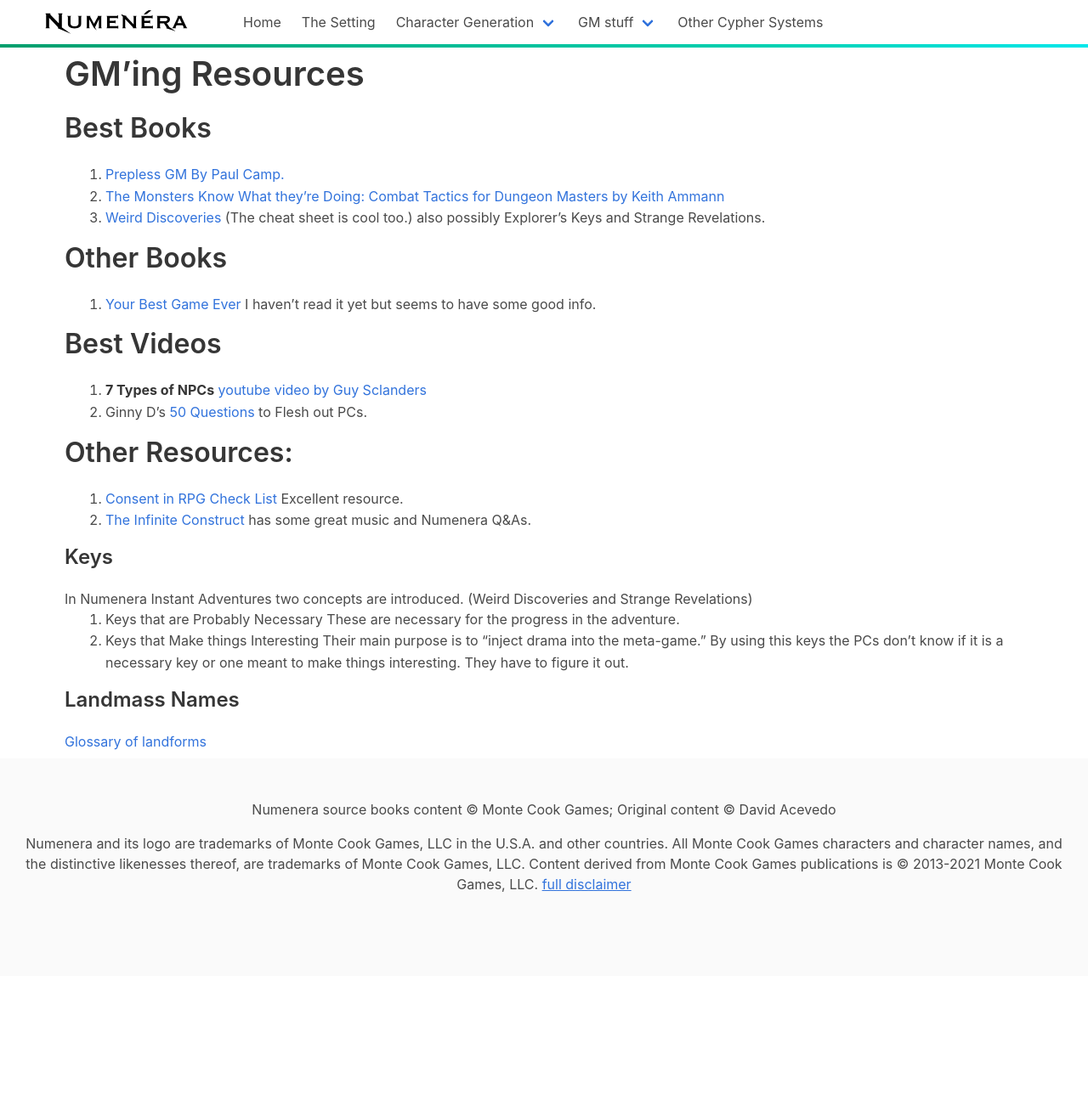
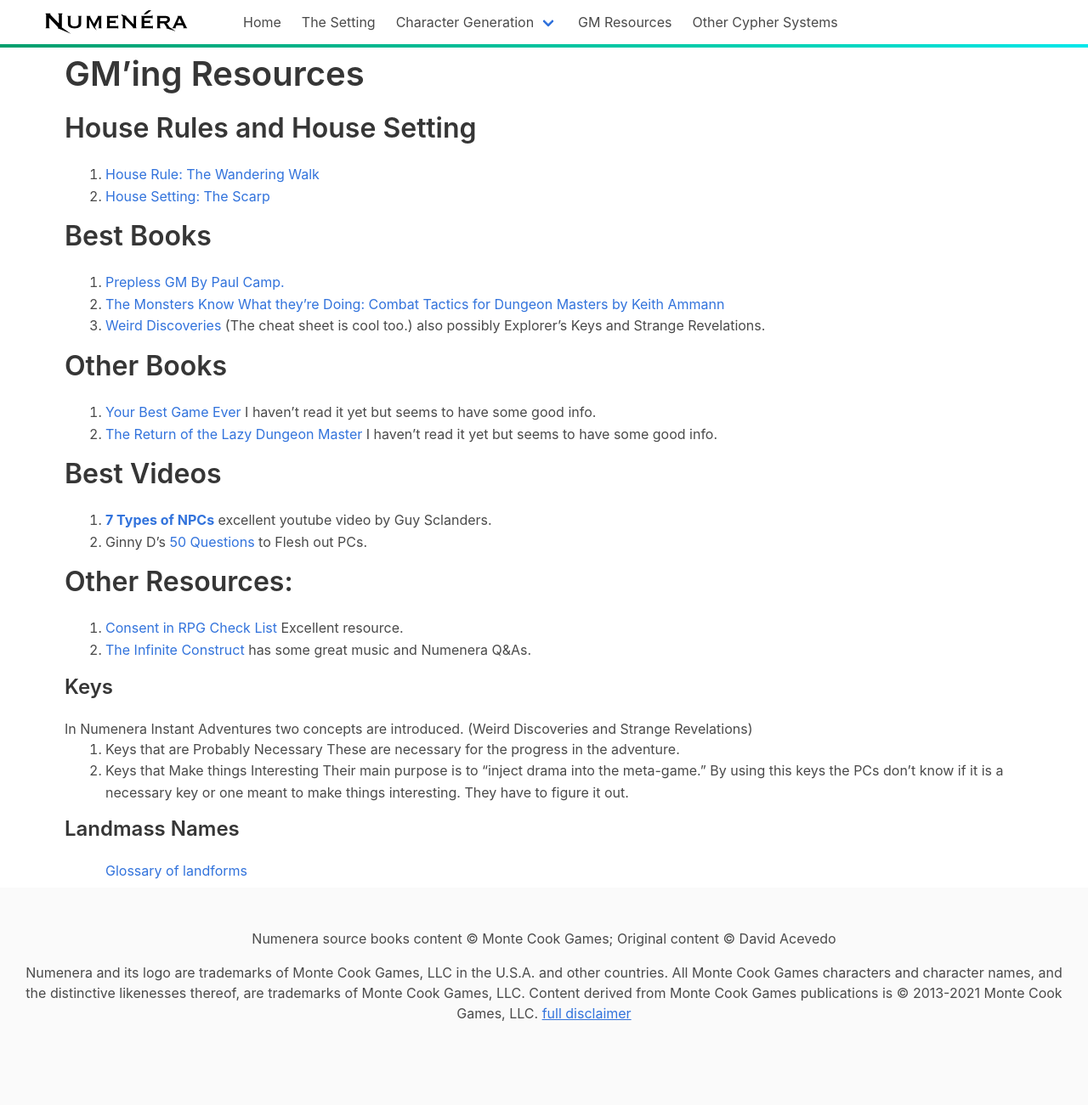
Before and after one commit to rebelwarrior/numenera, a Jekyll site: the page built from gm-resources.md, in a window 1280 px wide. Shown: the whole page at 85% size. Built offline with Jekyll 4.4.1, drawn with Linux system fonts in a browser that asks for light colours; nearby versions of some CDN libraries; before the commit the page ends 1149 px from its top, so only the background shows below that.

Commit message:
moves wandering walk links to gm page

```diff
--- a/_includes/header.html
+++ b/_includes/header.html
@@ -54,7 +54,7 @@
         </div>
       </div>
 
-      <div class="navbar-item has-dropdown is-hoverable">
+      <!-- <div class="navbar-item has-dropdown is-hoverable">
         <a class="navbar-link" href="{{ site.url}}/gm-resources">
           GM stuff
         </a>
@@ -70,8 +70,11 @@
             House Rule: The Wandering Walk
           </a>
         </div>
-      </div>
+      </div> -->
 
+      <a class="navbar-item" href="{{ site.url}}/gm-resources">
+        GM Resources
+      </a>
       <a class="navbar-item" href="{{ site.url}}/cypher-system">
         Other Cypher Systems
       </a>
--- a/gm-resources.md
+++ b/gm-resources.md
@@ -5,6 +5,13 @@
 
 # GM'ing Resources
 {:.title.is-2.mt-2}
+
+## House Rules and House Setting
+{:.title.is-3}
+
+1. [House Rule: The Wandering Walk]({{ site.url }}/setting/wandering-walk)
+2. [House Setting: The Scarp]({{ site.url }}/setting/the-scarp)
+{:.ml-6}
 
 ## Best Books
 {:.title.is-3}
@@ -18,13 +25,14 @@
 {:.title.is-3}
 
 1. [Your Best Game Ever](https://www.montecookgames.com/store/product/your-best-game-ever/) I haven't read it yet but seems to have some good info.
+2. [The Return of the Lazy Dungeon Master](https://www.kickstarter.com/projects/slyflourish/return-of-the-lazy-dungeon-master) I haven't read it yet but seems to have some good info.
 {:.ml-6}
 
 
 ## Best Videos
 {:.title.is-3}
 
-1. __7 Types of  NPCs__ [youtube video by Guy Sclanders](https://youtu.be/PDwOlY4ot8s)
+1. [__7 Types of  NPCs__](https://youtu.be/PDwOlY4ot8s) excellent youtube video by Guy Sclanders.
 
 2. Ginny D's [50 Questions]({{ site.url}}/50-questions) to Flesh out PCs.
 {:.ml-6}
@@ -51,4 +59,4 @@
 ### Landmass Names
 {:.title.is-4}
 [Glossary of landforms](https://en.wikipedia.org/wiki/Glossary_of_landforms)
-{:.mb-2}
+{:.mb-2.ml-6}
```
